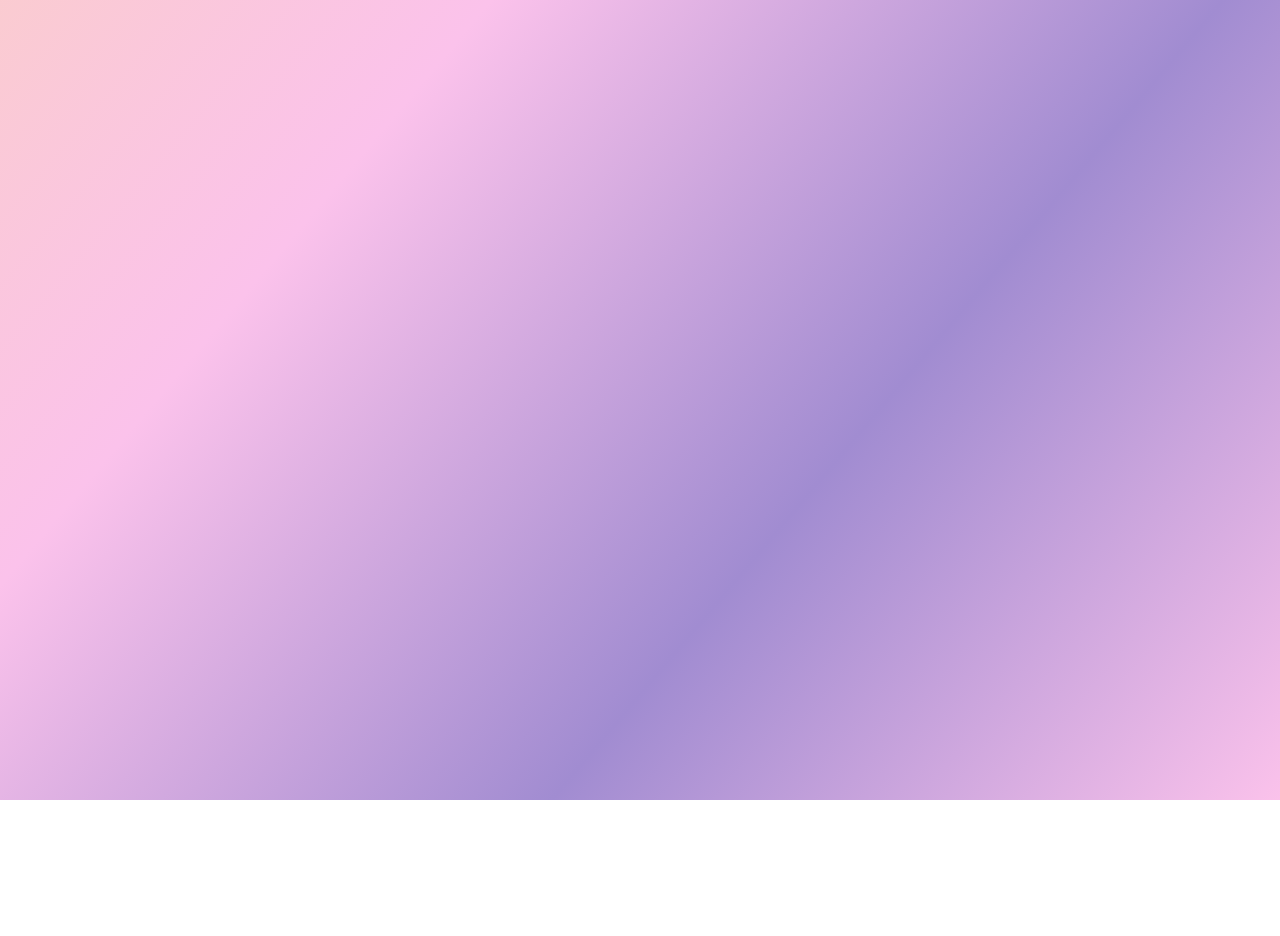
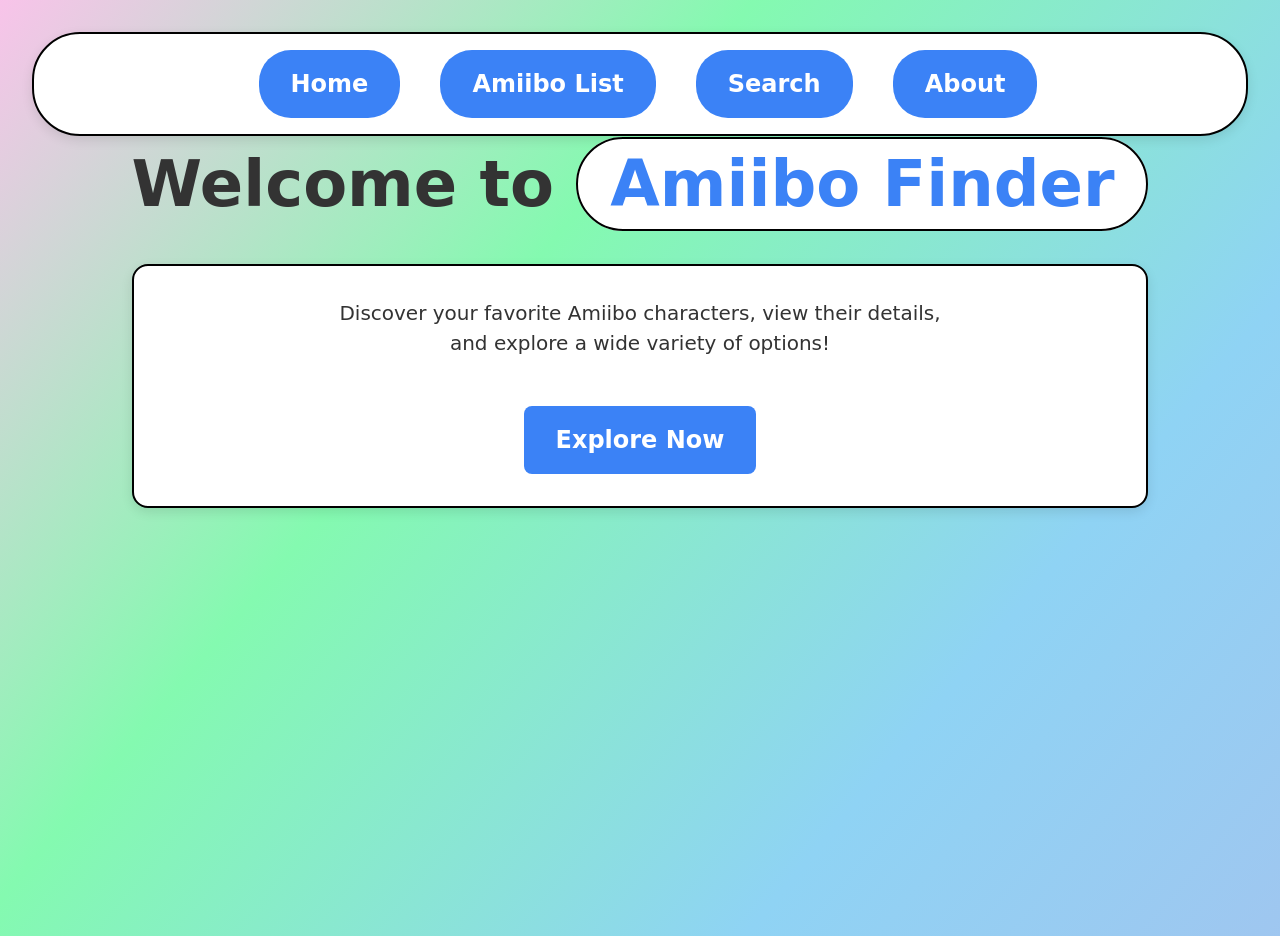
Before and after one commit to Mussie0001/amiibo-finder, a React (Vite) app: page / in a window 1280 px wide. Before the commit the page ends 800 px from the top, so only its background shows below. Built offline with nearby package versions, Linux system fonts and the light colour scheme.

Commit message:
home page, navbar, reusable styles, skeleton, routing

```diff
--- a/package.json
+++ b/package.json
@@ -15,6 +15,7 @@
     "react": "^18.3.1",
     "react-dom": "^18.3.1",
     "react-router-dom": "^7.0.2",
+    "styled-components": "^6.1.13",
     "tailwindcss": "^3.4.15"
   },
   "devDependencies": {
--- a/src/App.tsx
+++ b/src/App.tsx
@@ -1,9 +1,37 @@
+import { BrowserRouter as Router, Route, Routes } from "react-router-dom";
+import NavBar from "./components/NavBar";
+import HomePage from "./pages/HomePage";
+import styled from "styled-components";
+
+const Main = styled.main`
+  display: flex;
+  justify-content: center;
+  min-height: 100vh;
+  position: relative;
+`;
+
+const Head = styled.div``;
+
+const Foot = styled.div``;
+
+// Christian Rudder ---------------------------
+// Created skeleton, routing, head, main, and foot skeleton
+// ----------------
 function App() {
-
   return (
-    <>
-    </>
-  )
+    <Router>
+      <Head>
+        <NavBar />
+      </Head>
+      <Main>
+        <Routes>
+          <Route path="/" element={<HomePage />} />
+          {/* Add other routes here */}
+        </Routes>
+        <Foot>{/* Footer component */}</Foot>
+      </Main>
+    </Router>
+  );
 }
 
-export default App
+export default App;
--- /dev/null
+++ b/src/components/NavBar.tsx
@@ -0,0 +1,76 @@
+/**
+ * NavBar component renders a navigation bar with links to different routes.
+ *
+ * The navigation bar has a gray background, white text, and uses Comic Sans MS font.
+ * It contains four links: Home, Amiibo List, Search, and About.
+ *
+ * @component
+ */
+
+import styled from "styled-components";
+
+// Christian Rudder ---------------------------
+// Navigation bar
+import { Pill } from "./styles/amiibo-styled";
+import { Link } from "react-router-dom";
+
+const NavCard = styled.div`
+
+  background-color: white;
+  border-radius: 3rem;
+  padding: 0 1rem 1rem 2rem;
+  margin: 0 2rem; 0 2rem;
+  margin-top: 2rem;
+  box-shadow: 0 4px 12px rgba(0, 0, 0, 0.1);
+
+  display: flex;
+  flex-direction: column;
+  align-items: center;
+  text-align: center;
+
+  border: 2px solid black;
+`;
+
+const Nav = styled.nav`
+  display: flex;
+  justify-content: center;
+  align-items: center;
+  gap: 0.5rem;
+  width: 100%;
+`;
+
+const NavLink = styled(Link)`
+  color: white;
+  text-decoration: none;
+  font-size: 1.5rem;
+  margin: 0 1rem;
+
+  &:hover {
+    color: gray;
+    text-decoration: underline;
+  }
+`;
+
+const NavBar = () => {
+  return (
+    <NavCard>
+      <Nav>
+        <NavLink to="/">
+          <Pill>Home</Pill>
+        </NavLink>
+        <NavLink to="/list">
+          <Pill>Amiibo List</Pill>
+        </NavLink>
+        <NavLink to="/search">
+          <Pill>Search</Pill>
+        </NavLink>
+        <NavLink to="/about">
+          <Pill>About</Pill>
+        </NavLink>
+      </Nav>
+    </NavCard>
+  );
+};
+
+export default NavBar;
+// Christian Rudder ---------------------------
--- /dev/null
+++ b/src/components/styles/amiibo-styled.ts
@@ -0,0 +1,80 @@
+
+import styled from "styled-components";
+// reusable styled components for the app
+
+// Christian Rudder ---------------------------
+const Header = styled.h1`
+  font-size: 4rem;
+  font-weight: 800;
+  color: #333;
+  font-family: "Comic Sans MS";
+`;
+
+const Bubble = styled.span`
+  color: #3b82f6;
+  background-color: white;
+  padding: 0.5rem 2rem;
+  border-radius: 8rem;
+  border: 2px solid black;
+`;
+
+const Card = styled.div`
+  background-color: white;
+  border-radius: 1rem;
+  padding: 2rem;
+  margin-top: 2rem;
+  box-shadow: 0 4px 12px rgba(0, 0, 0, 0.1);
+
+  display: flex;
+  flex-direction: column;
+  align-items: center;
+  text-align: center;
+
+  border: 2px solid black;
+`;
+
+const Text = styled.p`
+  font-family: "Comic Sans MS";
+  color: #333;
+  font-size: 1.25rem;
+  margin-bottom: 2rem;
+`;
+
+const Button = styled.a<{ bgColor?: string; hoverColor?: string }>`
+    background-color: ${({ bgColor }) => bgColor || "#3b82f6"};
+    color: white;
+    padding: 1rem 2rem;
+    border-radius: 0.5rem;
+    font-size: 1.5rem;
+    font-weight: 600;
+    text-decoration: none;
+    display: inline-block;
+    margin-top: 1rem;
+    transition: background-color 0.2s;
+    font-family: "Comic Sans MS";
+
+    &:hover {
+        background-color: ${({ hoverColor }) => hoverColor || "#2563eb"};
+    }
+`;
+
+const Pill = styled.a`
+  background-color: #3b82f6;
+  color: white;
+  padding: 1rem 2rem;
+  border-radius: 2rem;
+  font-size: 1.5rem;
+  font-weight: 600;
+  text-decoration: none;
+  display: inline-block;
+  margin-top: 1rem;
+  transition: background-color 0.2s;
+  font-family: "Comic Sans MS";
+
+  &:hover {
+    background-color: #2563eb;
+  }
+`;
+// Christian Rudder ---------------------------
+
+export { Header, Bubble, Card, Text, Button, Pill };
--- a/src/index.css
+++ b/src/index.css
@@ -1,5 +1,5 @@
+@tailwind components;
 @tailwind base;
-@tailwind components;
 @tailwind utilities;
 
 body {
--- /dev/null
+++ b/src/pages/HomePage.tsx
@@ -0,0 +1,45 @@
+/**
+ * HomePage Component
+ *
+ * This component represents the home page of the Amiibo Finder application.
+ * It provides a welcoming interface with a title, description, and a call-to-action button
+ * that navigates users to the list of Amiibo characters.
+ *
+ * The component uses Tailwind CSS for styling and applies custom font styles inline.
+ *
+ */
+
+import styled from "styled-components";
+import {
+  Header,
+  Bubble,
+  Card,
+  Text,
+  Button,
+} from "../components/styles/amiibo-styled";
+
+const Container = styled.div`
+  display: flex;
+  flex-direction: column;
+  min-height: 100vh;
+`;
+// Christian Rudder ---------------------------
+// added basic layout, (Welcome, Bubble, Card, Text, Button)
+const HomePage = () => {
+  return (
+    <Container>
+      <Header>
+        Welcome to <Bubble>Amiibo Finder</Bubble>
+      </Header>
+      <Card>
+        <Text>
+          Discover your favorite Amiibo characters, view their details, <br />{" "}
+          and explore a wide variety of options!
+        </Text>
+        <Button href="/list">Explore Now</Button>
+      </Card>
+    </Container>
+  );
+};
+
+export default HomePage;
```
Also changed, not shown: 1 other file (tests, documents, lock files or other folders).
